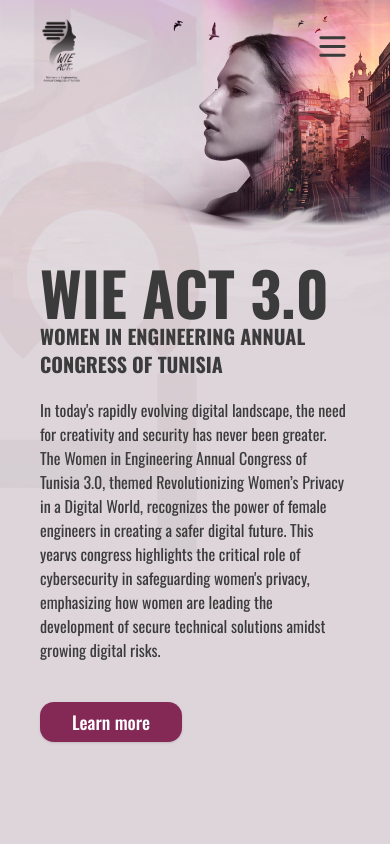
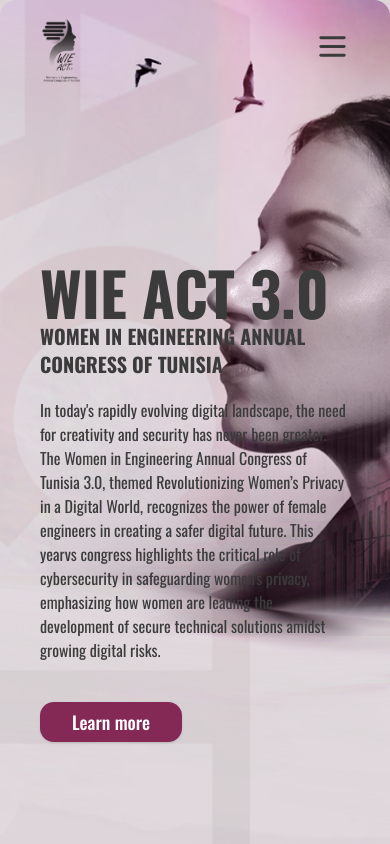
Before and after one commit to IEEE-ESPRIT-SB/wie-act-3.0, a Next.js app: page / in a window 390 px wide. Shown: the top 844 px of the page. Built offline with nearby package versions, Linux system fonts and the light colour scheme.

Commit message:
fix responsive

```diff
--- a/src/app/about-us/_components/edition-card.tsx
+++ b/src/app/about-us/_components/edition-card.tsx
@@ -14,7 +14,7 @@
     logo
 }: Readonly<Props>) {
     return (
-        <div className='w-[400px] bg-primary rounded-lg text-white z-20 flex flex-col justify-between'>
+        <div className='md:w-[400px] w-full bg-primary rounded-lg text-white z-20 flex flex-col justify-between'>
             <div
                 className='w-full h-[250px] bg-cover bg-center bg-no-repeat rounded-t-lg'
                 style={{
--- a/src/app/about-us/page.tsx
+++ b/src/app/about-us/page.tsx
@@ -9,7 +9,7 @@
     return (
         <main className='flex flex-col md:gap-20 gap-20 py-20 bg-background'>
             <div
-                className='absolute top-0 right-0 md:w-[981px] h-[954px] bg-cover bg-center bg-no-repeat rounded-t-lg '
+                className='absolute top-0 right-0 w-[981px] h-[954px] bg-cover bg-center bg-no-repeat rounded-t-lg '
                 style={{
                     backgroundImage: `url(/images/hero-about-bg.png)`
                 }}></div>
--- a/src/app/page.tsx
+++ b/src/app/page.tsx
@@ -17,20 +17,17 @@
 export default function Home() {
     return (
         <main className='flex flex-col md:gap-20 gap-20 py-20 bg-background'>
-            <Image
-                className='absolute top-0 right-0'
-                src='/images/hero-bg.png'
-                alt='hero'
-                width={1500}
-                height={900}
-            />
-            <Image
-                className='absolute top-0 left-0'
-                src='/images/act.png'
-                alt='hero'
-                width={200}
-                height={900}
-            />
+            <div
+                className='absolute top-0 right-0 md:w-[1500px] w-screen h-[900px] bg-cover bg-center bg-no-repeat rounded-t-lg '
+                style={{
+                    backgroundImage: `url(/images/hero-bg.png)`
+                }}></div>
+            <div
+                className='absolute top-0 left-0 w-[250px] h-full bg-cover bg-center bg-no-repeat rounded-t-lg '
+                style={{
+                    backgroundImage: `url(/images/act.png)`
+                }}></div>
+
             <HeroSection />
             <div className='flex justify-center items-center gap-20 overflow-x-scroll overflow-hidden z-10 scrollbar-hide'>
                 <Image
```
